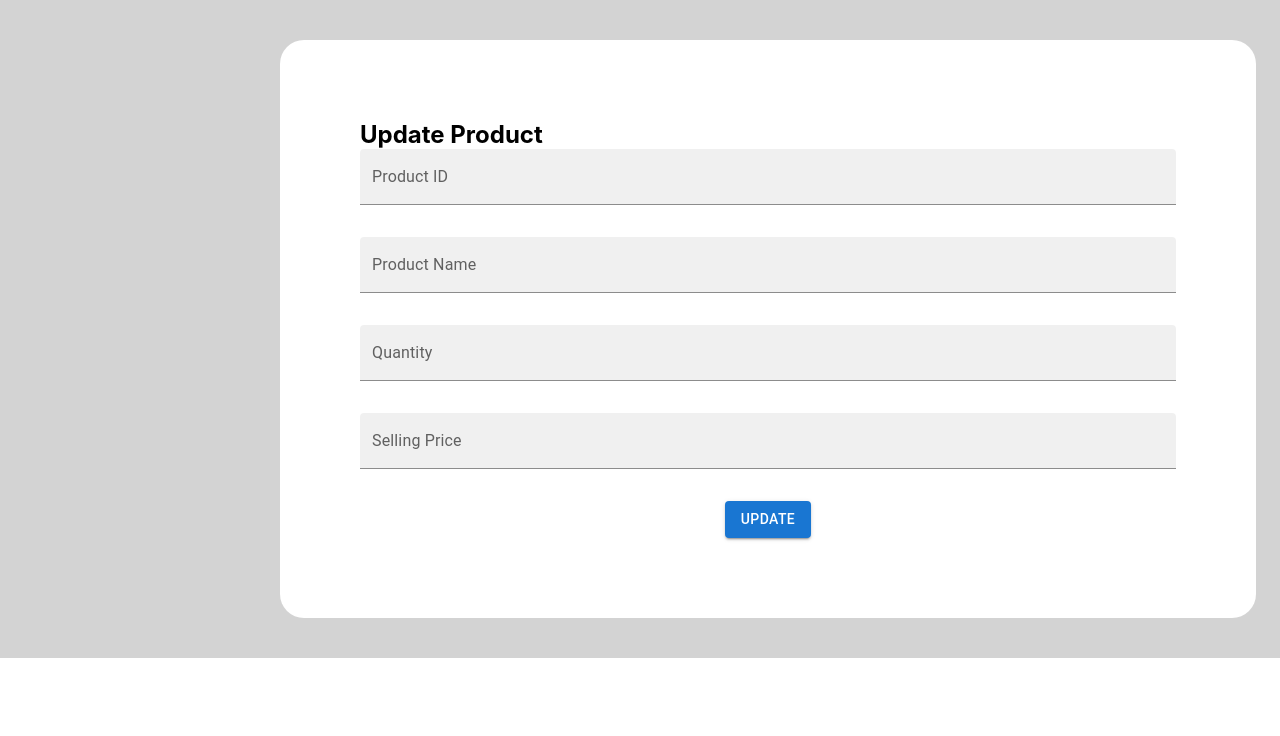
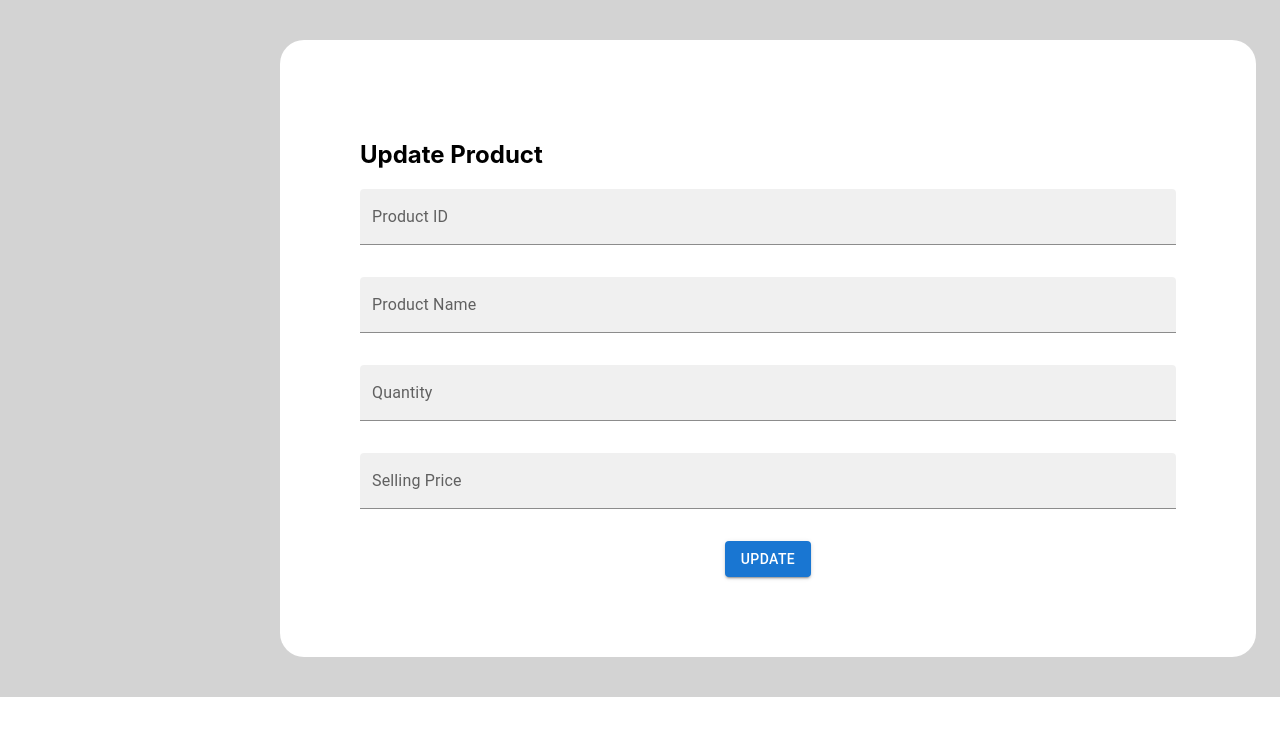
Before and after one commit to Anukiw2002/frontend, a React (Create React App) app: page /update-inventory/1 in a window 1280 px wide. Shown: the top 736 px of the page. Built offline with nearby package versions, Linux system fonts and the light colour scheme; no server answers.

Commit message:
Refactor homepage container class name and remove commented out code

```diff
--- a/src/css/HomePage.css
+++ b/src/css/HomePage.css
@@ -1,4 +1,4 @@
-html, body {
+/* html, body {
   margin: 0;
   padding: 0;
   height: 100%;
@@ -9,7 +9,7 @@ html, body {
   margin: 0;
   padding: 0;
   box-sizing: border-box;
-}
+} */
 
 .homepage-container {
   position: relative;
```
